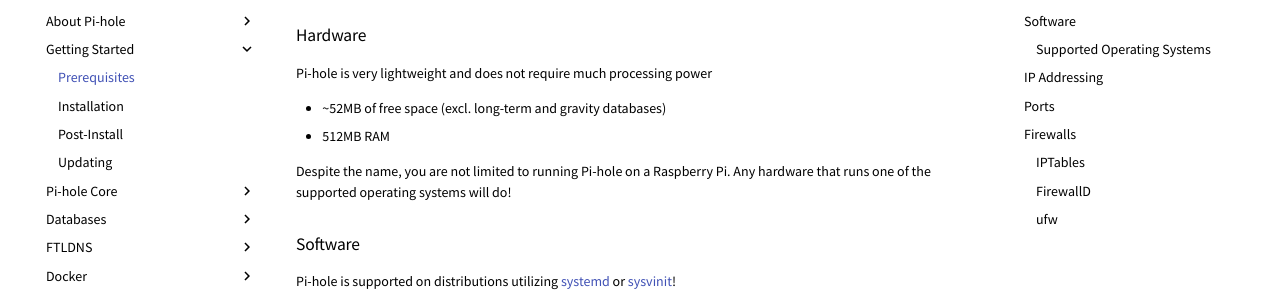
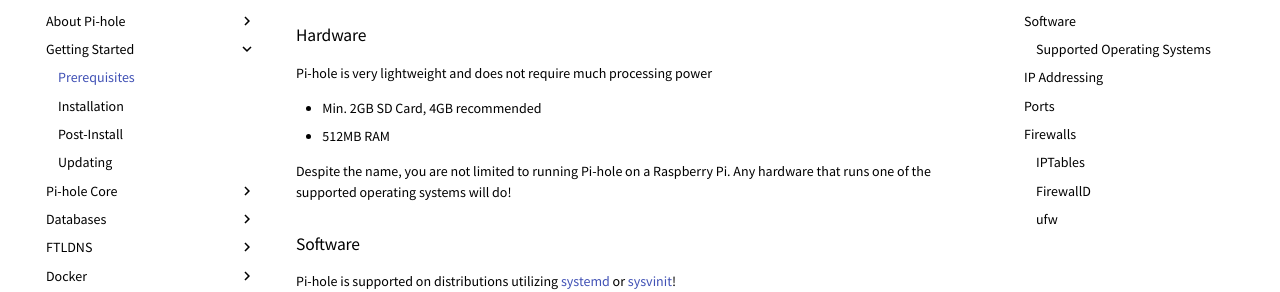
Before and after one commit to pi-hole/docs, an MkDocs documentation site: the page built from docs/main/prerequisites.md, in a window 1280 px wide and 900 px high. Shown: the part 147-439 px from the top of the window. Built offline with MkDocs 1.6.1 and Material for MkDocs 9.7.7, drawn with Linux system fonts in a browser that asks for light colours; comment, search, counter and statistics services are not loaded.

Commit message:
Min 2GB SD Card
Signed-off-by: yubiuser <ckoenig@posteo.de>

```diff
--- a/docs/main/prerequisites.md
+++ b/docs/main/prerequisites.md
@@ -8,7 +8,7 @@
 
 Pi-hole is very lightweight and does not require much processing power
 
-- ~52MB of free space (excl. long-term and gravity databases)
+- Min. 2GB SD Card, 4GB recommended
 - 512MB RAM
 
 Despite the name, you are not limited to running Pi-hole on a Raspberry Pi.
```
